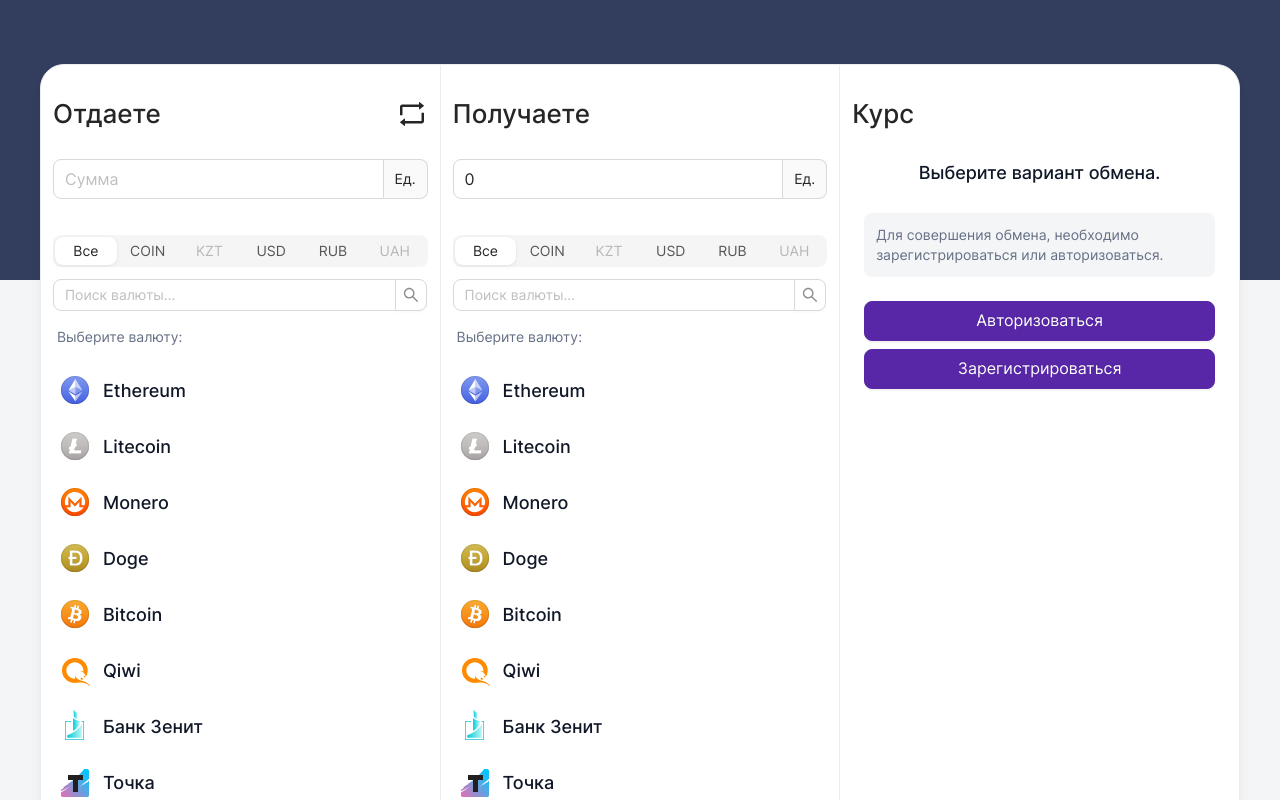
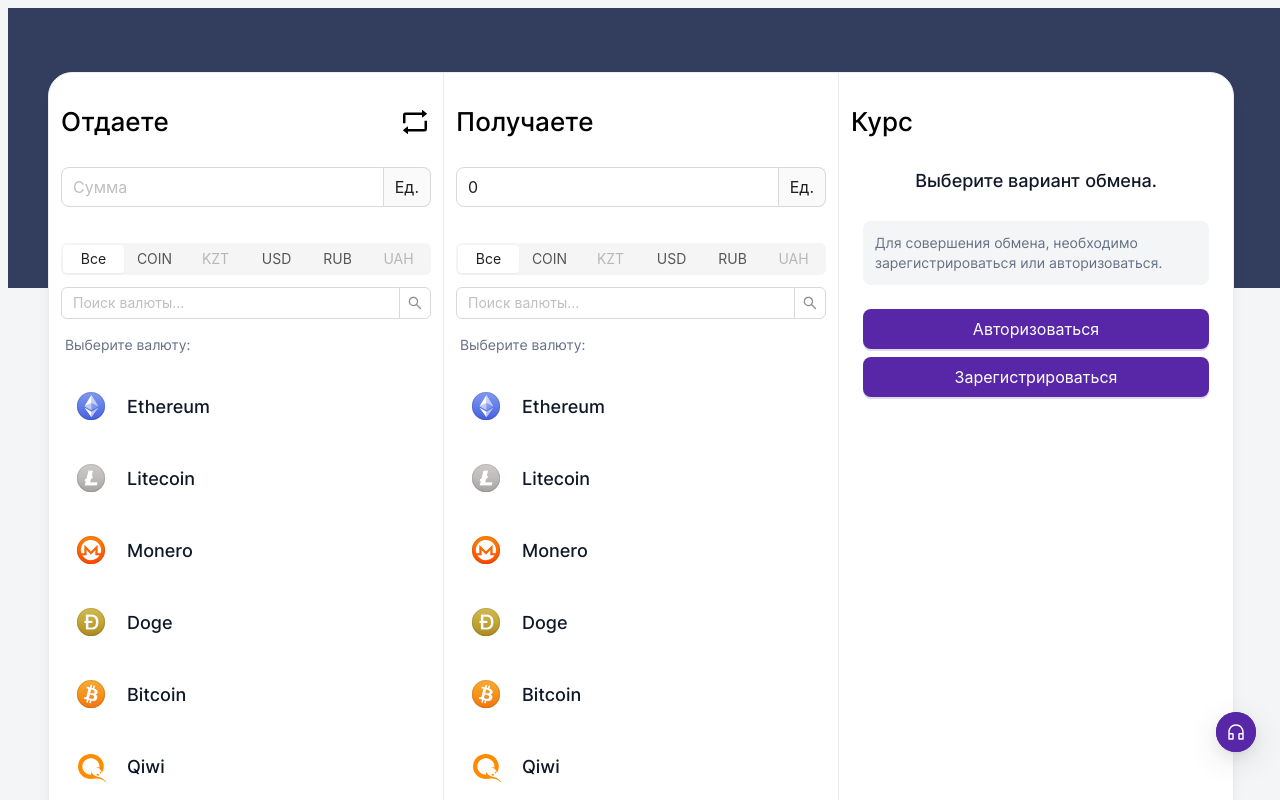
Before and after one commit to AndreyGorbachev97/CurrencyExchange, a React app: page /home in a window 1280 px wide. Shown: the top 800 px of the page. Built offline with nearby package versions, Linux system fonts and the light colour scheme.

Commit message:
add chat

```diff
--- a/package.json
+++ b/package.json
@@ -13,7 +13,7 @@
     "@reduxjs/toolkit": "^1.9.0",
     "@types/react-redux": "^7.1.24",
     "@types/react-router-dom": "^5.3.3",
-    "antd": "^4.23.5",
+    "antd": "^5.0.0",
     "axios": "^1.1.3",
     "font-awesome": "^4.7.0",
     "jwt-decode": "^3.1.2",
--- /dev/null
+++ b/src/components/chat/Chat.module.css
@@ -0,0 +1,11 @@
+.container {
+  position: relative;
+}
+
+.button {
+  position: fixed;
+  bottom: 0;
+  right: 0;
+  padding: 50px;
+  padding-bottom: 100px;
+}
--- /dev/null
+++ b/src/components/chat/Chat.tsx
@@ -0,0 +1,27 @@
+import React, { useState } from "react";
+import { FloatButton } from "antd";
+import { CustomerServiceOutlined, CommentOutlined } from "@ant-design/icons";
+import classes from "./Chat.module.css";
+
+const content = (
+  <div>
+    <p>Content</p>
+    <p>Content</p>
+  </div>
+);
+
+const Chat: React.FC = () => {
+  const [showChat, setShowChat] = useState(false);
+  return (
+    <>
+      {showChat && <div className={classes.button}>Chat!!!</div>}
+      <FloatButton
+        type="primary"
+        icon={<CustomerServiceOutlined />}
+        onClick={() => setShowChat(!showChat)}
+      />
+    </>
+  );
+};
+
+export default Chat;
--- a/src/index.tsx
+++ b/src/index.tsx
@@ -3,7 +3,8 @@ import { createRoot } from "react-dom/client";
 import { App } from "./App";
 import { BrowserRouter } from "react-router-dom";
 import { Provider } from "react-redux";
-import "antd/dist/antd.css";
+import { ConfigProvider } from "antd";
+// import "antd/dist/antd.css";
 import "./style.less";
 import { setupStore } from "./store";
 
@@ -12,10 +13,28 @@ const store = setupStore();
 const rootElement = document.getElementById("root");
 const root = createRoot(rootElement);
 
+const themeAntd = {
+  token: {
+    colorPrimary: "#5827a8",
+    radiusBase: 1,
+
+    // radiusXS: 0,
+    // radiusSM: 0,
+    // radiusLG: 0,
+    // radiusOuter: 0,
+
+    // controlRadius: 0,
+    // controlRadiusXS: 0,
+  },
+  // algorithm: [darkAlgorithm, compactAlgorithm],
+};
+
 root.render(
   <Provider store={store}>
-    <BrowserRouter>
-      <App />
-    </BrowserRouter>
+    <ConfigProvider theme={themeAntd}>
+      <BrowserRouter>
+        <App />
+      </BrowserRouter>
+    </ConfigProvider>
   </Provider>
 );
--- a/src/pages/home/GetCurrency.tsx
+++ b/src/pages/home/GetCurrency.tsx
@@ -78,7 +78,14 @@ const GetCurrency: React.FC<propType> = ({
         addonAfter={active?.name || active?.type.toUpperCase() || "Ед."}
       />
       <div className={classes.segmented}>
-        <Segmented block onChange={onSearchType} value={type} options={tags} />
+        <Segmented
+          block
+          onChange={onSearchType}
+          value={type}
+          options={tags}
+          onResize={undefined}
+          onResizeCapture={undefined}
+        />
       </div>
 
       <Search
--- a/src/pages/home/GiveCurrency.tsx
+++ b/src/pages/home/GiveCurrency.tsx
@@ -7,48 +7,59 @@ import { currencies, ITag, Item } from "./constants";
 
 const { Search } = Input;
 
-
 type propType = {
   getCurrency: ICurrency;
   setGiveCurrency: (value: ICurrency) => void;
-  tags: ITag[]
-}
+  tags: ITag[];
+};
 
-const GiveCurrency: React.FC<propType> = ({ tags, getCurrency, setGiveCurrency }: propType) => {
+const GiveCurrency: React.FC<propType> = ({
+  tags,
+  getCurrency,
+  setGiveCurrency,
+}: propType) => {
   const [type, setType] = useState("all");
   const [active, setActive] = useState(null);
   const [list, setList] = useState(currencies);
   const [currency, setCurrency] = useState(0);
 
   useEffect(() => {
-    setList(currencies.filter((item: any) => item.type !== getCurrency.type))
-  }, [getCurrency])
+    setList(currencies.filter((item: any) => item.type !== getCurrency.type));
+  }, [getCurrency]);
 
   const onChangeCurrency = (value: number) => {
-    setCurrency(value)
+    setCurrency(value);
     if (active?.name) {
-      setGiveCurrency({ name: active.name, value, type: active.type })
+      setGiveCurrency({ name: active.name, value, type: active.type });
     }
-  }
+  };
 
   const onChangeItem = (item: Item) => {
-    setActive(item)
+    setActive(item);
     if (item.name) {
-      setGiveCurrency({ name: item.name || item.type, value: currency, type: item.type })
+      setGiveCurrency({
+        name: item.name || item.type,
+        value: currency,
+        type: item.type,
+      });
     }
-  }
+  };
 
   const onSearchValue = (value: string) => {
-    setType("")
-    setList(currencies.filter((item: Item) => item.title.toLowerCase().includes(value.toLowerCase())))
+    setType("");
+    setList(
+      currencies.filter((item: Item) =>
+        item.title.toLowerCase().includes(value.toLowerCase())
+      )
+    );
   };
 
   const onSearchType = (type: string) => {
-    setType(type)
+    setType(type);
     if (type === "all") {
-      setList(currencies)
+      setList(currencies);
     } else {
-      setList(currencies.filter((item: Item) => item.type === type))
+      setList(currencies.filter((item: Item) => item.type === type));
     }
   };
 
@@ -61,7 +72,7 @@ const GiveCurrency: React.FC<propType> = ({ tags, getCurrency, setGiveCurrency }
       <InputNumber
         className={classes.inputCurrency}
         size="large"
-        style={{ width: '100%' }}
+        style={{ width: "100%" }}
         placeholder="Сумма"
         onChange={(value: number) => onChangeCurrency(value)}
         addonAfter={active?.name || active?.type.toUpperCase() || "Ед."}
@@ -72,20 +83,26 @@ const GiveCurrency: React.FC<propType> = ({ tags, getCurrency, setGiveCurrency }
           onChange={onSearchType}
           value={type}
           options={tags}
+          onResize={undefined}
+          onResizeCapture={undefined}
         />
       </div>
 
-      <Search placeholder="Поиск валюты..." allowClear onSearch={onSearchValue} />
+      <Search
+        placeholder="Поиск валюты..."
+        allowClear
+        onSearch={onSearchValue}
+      />
 
       <div className={`${classes.listHeader} ${classes.smallText}`}>
         Выберите валюту:
       </div>
       <div className={classes.list}>
-
         {list.map((el, key) => (
           <div
             key={el.title}
-            className={`${active?.title === el.title
+            className={`${
+              active?.title === el.title
                 ? classes.middleText +
                   " " +
                   classes.listItem +
@@ -96,7 +113,8 @@ const GiveCurrency: React.FC<propType> = ({ tags, getCurrency, setGiveCurrency }
             onClick={() => onChangeItem(el)}
           >
             <div
-              className={`${active?.title === el.title
+              className={`${
+                active?.title === el.title
                   ? classes.listContainerItem +
                     " " +
                     classes.listItemContainerActive
--- a/src/router/index.tsx
+++ b/src/router/index.tsx
@@ -5,6 +5,7 @@ import Content from "../layouts/content/Content";
 import Header from "../layouts/header/Header";
 import Home from "../pages/home/Home";
 import Sidebar from "../layouts/sidebar/Sidebar";
+import Chat from "../components/chat/Chat";
 
 const RouterApp = () => {
   const { auth, isLoading, error } = useAppSelector(
@@ -15,6 +16,7 @@ const RouterApp = () => {
     <div>
       <Header />
       {auth && <Sidebar />}
+      <Chat/>
       <Content>
         <Routes>
           {/* <Route path="/" element={<Post />} /> */}
--- a/src/style.less
+++ b/src/style.less
@@ -1,7 +1,6 @@
-@import '~antd/es/style/themes/default.less';
-@import '~antd/dist/antd.less';
+// @import '~antd/es/style/themes/default.less';
+// @import '~antd/dist/antd.less';
 @import "fonts.css";
-
 
 body {
   background-color: #f4f5f7;
--- a/webpack.config.js
+++ b/webpack.config.js
@@ -65,15 +65,15 @@ module.exports = (env) => ({
           loader: 'css-loader', // translates CSS into CommonJS
         }, {
           loader: 'less-loader', // compiles Less to CSS
-          options: {
-            lessOptions: { // If you are using less-loader@5 please spread the lessOptions to options directly
-              modifyVars: {
-                'primary-color': '#5827a8',
-                'border-radius-base': '8px',
-              },
-              javascriptEnabled: true,
-            },
-          },
+          // options: {
+          //   lessOptions: { // If you are using less-loader@5 please spread the lessOptions to options directly
+          //     modifyVars: {
+          //       'primary-color': '#5827a8',
+          //       'border-radius-base': '8px',
+          //     },
+          //     javascriptEnabled: true,
+          //   },
+          // },
         }],
       }
     ]
```
Also changed, not shown: 1 other file (tests, documents, lock files or other folders). Lines whose indentation alone changed are shown as unchanged.
